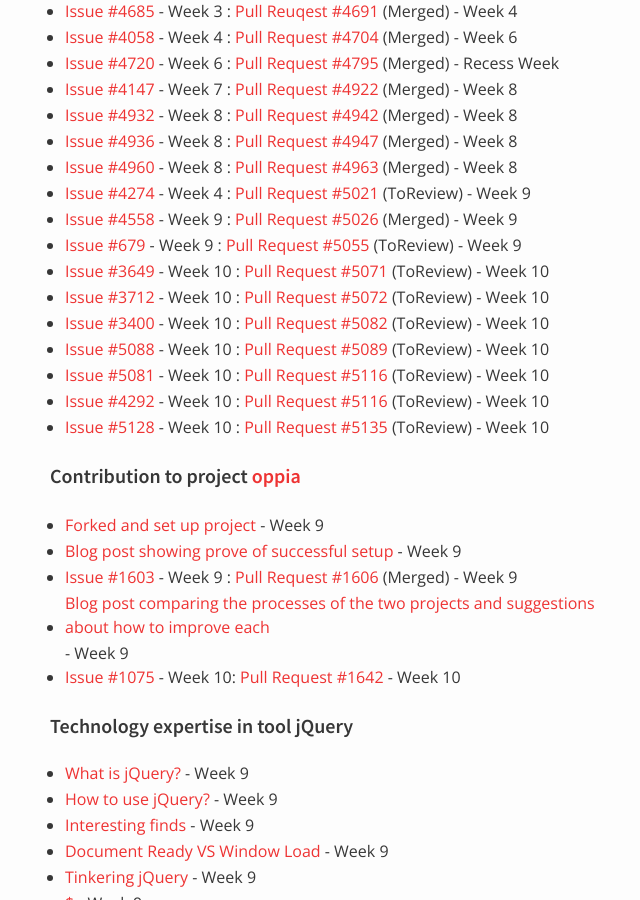
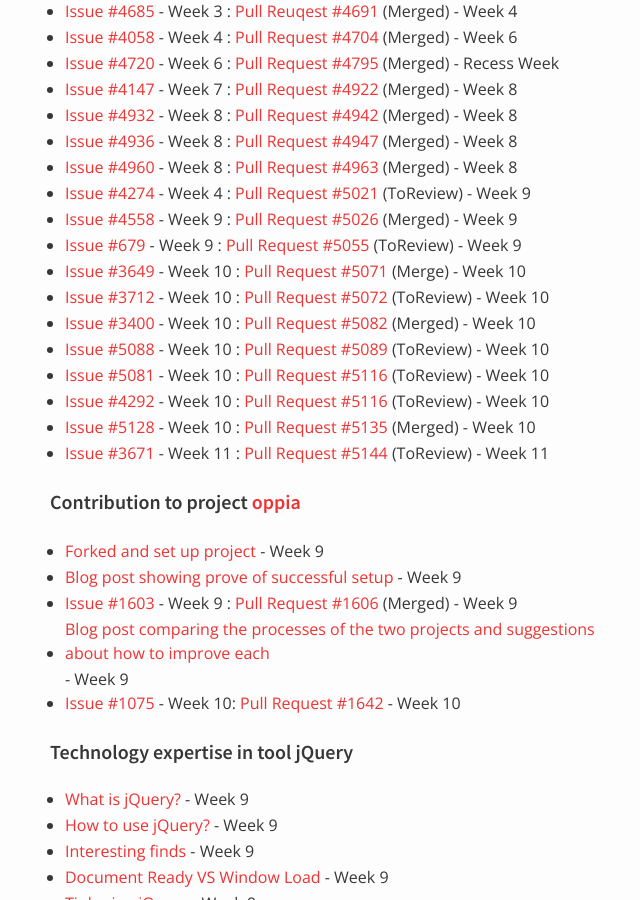
Before and after one commit to nus-oss/cs3281-AY1516S2-website, a Jekyll site: the page built from teams/teammates.md, in a window 1280 px wide and 900 px high, scrolled down 2369 px. Shown: the whole window, without its empty margins (320-960 px from the left). Built offline with Jekyll 4.4.1, drawn with Linux system fonts in a browser that asks for light colours.

Commit message:
updated progress for @kennho

```diff
--- a/teams/teammates.md
+++ b/teams/teammates.md
@@ -85,13 +85,14 @@ permalink: /teams/teammates/
  * [Issue #4274](https://github.com/TEAMMATES/teammates/issues/4274) - Week 4 : [Pull Request #5021](https://github.com/TEAMMATES/teammates/pull/5021) (ToReview) - Week 9
  * [Issue #4558](https://github.com/TEAMMATES/teammates/issues/4558) - Week 9 : [Pull Request #5026](https://github.com/TEAMMATES/teammates/pull/5026) (Merged) - Week 9
  * [Issue #679](https://github.com/TEAMMATES/teammates/issues/679) - Week 9 : [Pull Request #5055](https://github.com/TEAMMATES/teammates/pull/5055) (ToReview) - Week 9
- * [Issue #3649](https://github.com/TEAMMATES/teammates/issues/3649) - Week 10 : [Pull Request #5071](https://github.com/TEAMMATES/teammates/pull/5071) (ToReview) - Week 10
+ * [Issue #3649](https://github.com/TEAMMATES/teammates/issues/3649) - Week 10 : [Pull Request #5071](https://github.com/TEAMMATES/teammates/pull/5071) (Merge) - Week 10
  * [Issue #3712](https://github.com/TEAMMATES/teammates/issues/3712) - Week 10 : [Pull Request #5072](https://github.com/TEAMMATES/teammates/pull/5072) (ToReview) - Week 10
- * [Issue #3400](https://github.com/TEAMMATES/teammates/issues/3400) - Week 10 : [Pull Request #5082](https://github.com/TEAMMATES/teammates/pull/5082) (ToReview) - Week 10
+ * [Issue #3400](https://github.com/TEAMMATES/teammates/issues/3400) - Week 10 : [Pull Request #5082](https://github.com/TEAMMATES/teammates/pull/5082) (Merged) - Week 10
  * [Issue #5088](https://github.com/TEAMMATES/teammates/issues/5088) - Week 10 : [Pull Request #5089](https://github.com/TEAMMATES/teammates/pull/5089) (ToReview) - Week 10
  * [Issue #5081](https://github.com/TEAMMATES/teammates/issues/5081) - Week 10 : [Pull Request #5116](https://github.com/TEAMMATES/teammates/pull/5116) (ToReview) - Week 10
  * [Issue #4292](https://github.com/TEAMMATES/teammates/issues/4292) - Week 10 : [Pull Request #5116](https://github.com/TEAMMATES/teammates/pull/5126) (ToReview) - Week 10
- * [Issue #5128](https://github.com/TEAMMATES/teammates/issues/5128) - Week 10 : [Pull Request #5135](https://github.com/TEAMMATES/teammates/pull/5135) (ToReview) - Week 10
+ * [Issue #5128](https://github.com/TEAMMATES/teammates/issues/5128) - Week 10 : [Pull Request #5135](https://github.com/TEAMMATES/teammates/pull/5135) (Merged) - Week 10
+ * [Issue #3671](https://github.com/TEAMMATES/teammates/issues/3671) - Week 11 : [Pull Request #5144](https://github.com/TEAMMATES/teammates/pull/5144) (ToReview) - Week 11
 
 #### Contribution to project [oppia](https://github.com/oppia/oppia)
  * [Forked and set up project](https://github.com/kennho/oppia) - Week 9
```
